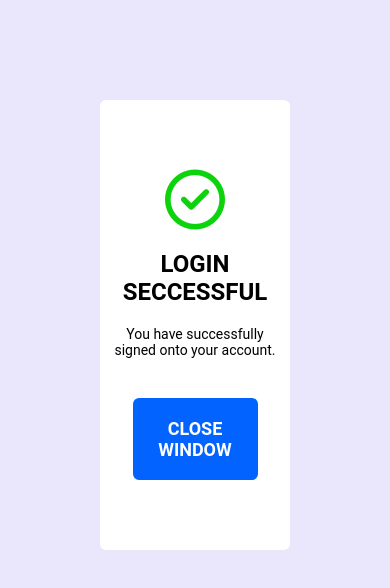
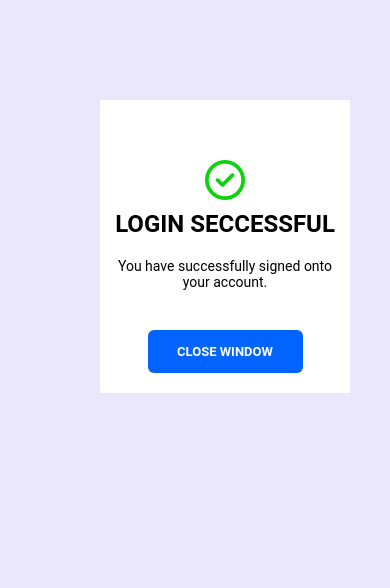
Before and after one commit to Omowunmijuin/registration-page, a plain HTML site: page success.html in a window 390 px wide. Drawn offline with Linux system fonts and the light colour scheme.

Commit message:
Media Query

```diff
--- a/style.css
+++ b/style.css
@@ -14,7 +14,7 @@ html, body {
   }
   .reg-page {
       width: 360px;
-      height: 790px;
+      height: 800px;
       margin: auto;
       margin-top: 50px;
       margin-bottom: 50px;
@@ -123,8 +123,7 @@ html, body {
       margin-bottom: 50px;
       background-color: #fff;
       border-radius: 2px;
-
-
+      justify-content: center;
   }
   #heading {
       font-size: 40px;
@@ -152,19 +151,17 @@ html, body {
 
   }
   .pop-up {
-      height: 450px;
+      height: 400px;
       width: 100%;
       padding: 20px 0;
       border-radius: 6px;
       background: #fff;
-      margin-top: 40px;
       margin: auto;
       text-align: center;
       box-sizing: border-box;
   }
   .icon {
       text-align: center;
-      margin-top: 30px;
   }
   h1 {
       margin-top: 10px;
@@ -185,7 +182,6 @@ html, body {
       transition: transform .5s;
   }
   .buttn a {
-      margin-top: 10px;
       text-align: center;
   }
   .success a {
@@ -197,8 +193,7 @@ html, body {
       border-radius: 6px;
       align-items: center;
       justify-items: center;
-      padding-inline: 20px;
-      padding-block: 20px;
+      padding: 20px 20px;
       margin: 0 auto;
       margin-top: 20px;
       font-size: 18px;
@@ -210,3 +205,46 @@ html, body {
       font-size: 60px;
       margin-block: 20px;
   }
+
+  /*-----smaller screens-----*/
+
+    @media screen and (max-width: 600px) {
+        .reg-page {
+            width: 100%;
+            height: 800px;
+            margin: 0 auto;
+            border-radius: 0;
+        }
+        .login-form {
+            width: 360px;;
+            height: 100%;
+            margin: 0 auto;
+            border-radius: 0;
+        }
+        .pop-up {
+            height: 100%;
+            width: 250px;
+            margin: 0;
+            border-radius: 0;
+        }
+        .success a {
+            background-color: #0263ff;
+            color: #fff;
+            text-decoration: none;
+            justify-content: center;
+            display: block;
+            border-radius: 6px;
+            justify-items: center;
+            padding: 14px 20px;
+            margin: 0 auto;
+            margin-top: 20px;
+            font-size: 13px;
+            font-weight: bold;
+            width: 50%;
+        }
+        .fa-regular  {
+            color: #0dd30d;
+            font-size: 40px;
+            margin-block: 10px;
+        }
+    }
```
Also changed, not shown: index.html (+1 -0 lines), login.html (+1 -1 lines).
